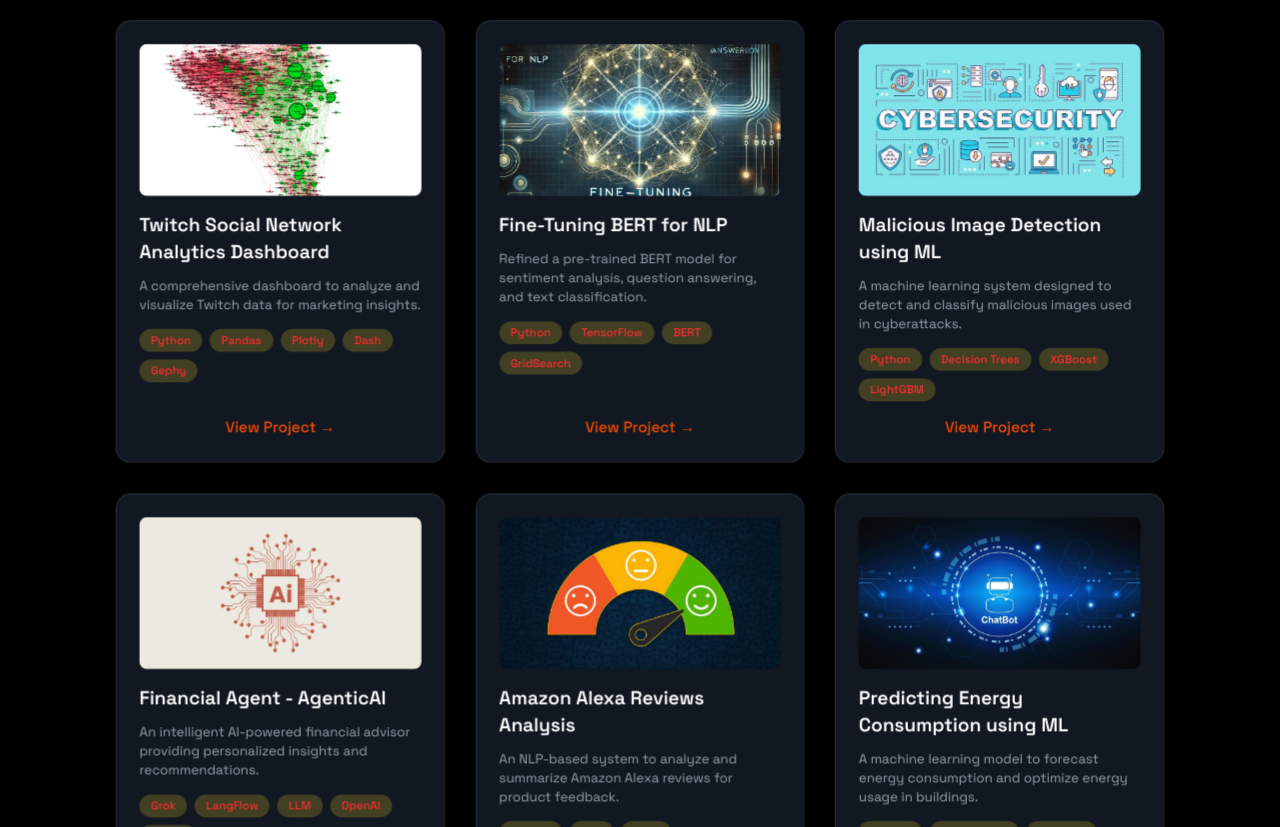
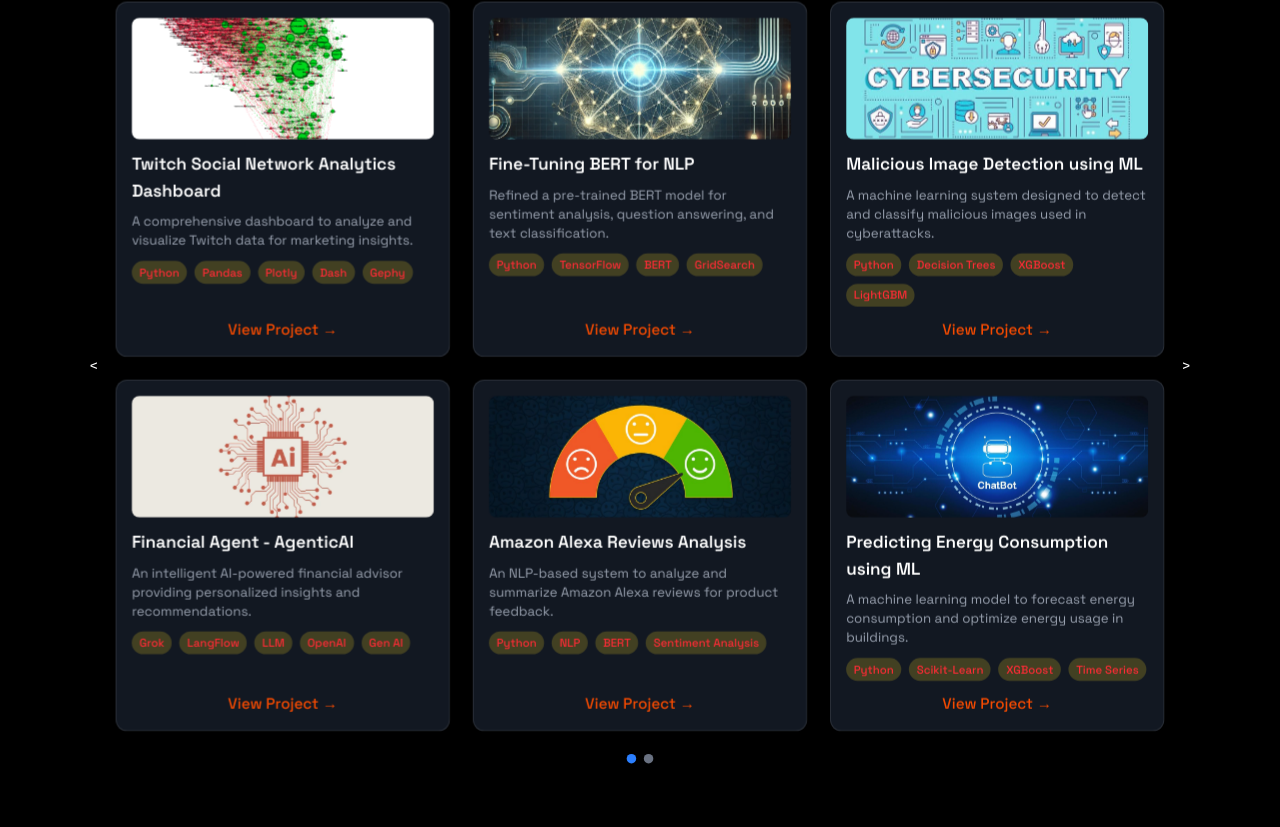
Before and after one commit to rahulsingh1397/RSAnalytics-portfolio, a React (Vite) app: page / in a window 1280 px wide. Shown: the part 2233-3060 px from the top of the page. Built offline with nearby package versions, Linux system fonts and the light colour scheme.

Commit message:
Initial commit: Upload website

```diff
--- a/src/components/sections/Projects.jsx
+++ b/src/components/sections/Projects.jsx
@@ -1,10 +1,12 @@
+import { useState } from "react";
 import { RevealOnScroll } from "../RevealOnScroll";
 import alexaImage from "../../../public/images/alexa-reviews.jpg";
 import fineTune from "../../../public/images/fine-tune.jpg.webp";
 import twitch from "../../../public/images/Partner.png";
 import maljpeg from "../../../public/images/maljpeg.jpeg";
-import agenticai from "../../../public/images/agentic.webp" ;
-import chatbot from "../../../public/images/chatbot.jpg" ;
+import agenticai from "../../../public/images/agentic.webp";
+import chatbot from "../../../public/images/chatbot.jpg";
+import placeholder from "../../../public/images/placeholder.jpg";
 
 export const Projects = () => {
   const projects = [
@@ -14,7 +16,7 @@
         "A comprehensive dashboard to analyze and visualize Twitch data for marketing insights.",
       techStack: ["Python", "Pandas", "Plotly", "Dash", "Gephy"],
       link: "#",
-      image: twitch
+      image: twitch,
     },
     {
       title: "Fine-Tuning BERT for NLP",
@@ -56,49 +58,98 @@
       link: "#",
       image: chatbot,
     },
+    // Placeholder for future projects
+    {
+      title: "Future Project 1",
+      description: "Description coming soon...",
+      techStack: ["TBD"],
+      link: "#",
+      image: placeholder,
+    },
+    {
+      title: "Future Project 2",
+      description: "Description coming soon...",
+      techStack: ["TBD"],
+      link: "#",
+      image: placeholder,
+    },
+    {
+      title: "Future Project 3",
+      description: "Description coming soon...",
+      techStack: ["TBD"],
+      link: "#",
+      image: placeholder,
+    },
+    {
+      title: "Future Project 4",
+      description: "Description coming soon...",
+      techStack: ["TBD"],
+      link: "#",
+      image: placeholder,
+    },
+    {
+      title: "Future Project 5",
+      description: "Description coming soon...",
+      techStack: ["TBD"],
+      link: "#",
+      image: placeholder,
+    },
+    {
+      title: "Future Project 6",
+      description: "Description coming soon...",
+      techStack: ["TBD"],
+      link: "#",
+      image: placeholder,
+    },
   ];
+
+  const itemsPerPage = 6;
+  const [currentPage, setCurrentPage] = useState(1);
+  const totalPages = Math.ceil(projects.length / itemsPerPage);
+
+  const paginatedProjects = projects.slice(
+    (currentPage - 1) * itemsPerPage,
+    currentPage * itemsPerPage
+  );
 
   return (
     <section
       id="projects"
-      className="min-h-screen flex items-center justify-center py-20 bg-gradient-to-br from-black-900 to-black text-white"
+      className="min-h-screen flex flex-col items-center justify-center py-20 bg-gradient-to-br from-black-900 to-black text-white"
     >
       <RevealOnScroll>
         <div className="max-w-6xl mx-auto px-6">
-          <h2 className="text-5xl md:text-7xl font-extrabold mb-6 bg-gradient-to-r from-red-800 to-orange-400 bg-clip-text text-transparent leading-tight tracking-wide text-center animate__animated animate__fadeIn">
+          <h2 className="text-5xl md:text-6xl font-extrabold mb-6 bg-gradient-to-r from-red-800 to-orange-400 bg-clip-text text-transparent leading-tight tracking-wide text-center animate__animated animate__fadeIn">
             Featured Projects
           </h2>
-          <div className="grid grid-cols-1 md:grid-cols-2 lg:grid-cols-3 gap-8">
-            {projects.map((project, index) => (
+          <div className="relative">
+            <div className="grid grid-cols-1 md:grid-cols-2 lg:grid-cols-3 gap-6">
+              {paginatedProjects.map((project, index) => (
                 <div
                   key={index}
-                className="bg-gray-800/60 backdrop-blur-lg p-6 rounded-2xl border border-white/10
-                           hover:border-blue-500/50 hover:shadow-2xl hover:scale-105 transition-all duration-300
-                           flex flex-col transform hover:translateY-4"
+                  className="bg-gray-800/60 backdrop-blur-lg p-4 rounded-xl border border-white/10 hover:border-blue-500/50 hover:shadow-xl hover:scale-105 transition-all duration-300 flex flex-col"
                 >
                   <img
                     src={project.image}
                     alt={project.title}
-                  className="w-full h-40 object-cover rounded-lg mb-4 transition-transform duration-300 ease-in-out transform hover:scale-105"
+                    className="w-full h-32 object-cover rounded-lg mb-3 transition-transform duration-300 ease-in-out transform hover:scale-105"
                   />
-                <h3 className="text-xl font-semibold text-white mb-3 animate__animated animate__fadeInUp animate__delay-1s">
+                  <h3 className="text-lg font-semibold text-white mb-2">
                     {project.title}
                   </h3>
-                <p className="text-gray-400 text-sm mb-4 animate__animated animate__fadeInUp animate__delay-1s">
+                  <p className="text-gray-400 text-sm mb-3">
                     {project.description}
                   </p>
-
-                <div className="flex flex-wrap gap-2 mb-4">
+                  <div className="flex flex-wrap gap-2 mb-3">
                     {project.techStack.map((tech, i) => (
                       <span
                         key={i}
-                      className="bg-yellow-300/20 text-red-500 text-xs font-medium px-3 py-1 rounded-full"
+                        className="bg-yellow-300/20 text-red-500 text-xs font-medium px-2 py-1 rounded-full"
                       >
                         {tech}
                       </span>
                     ))}
                   </div>
-
                   <div className="mt-auto flex justify-center">
                     <a
                       href={project.link}
@@ -110,6 +161,37 @@
                 </div>
               ))}
             </div>
+
+            {/* Left Arrow */}
+<button
+  onClick={() => setCurrentPage((prev) => Math.max(prev - 1, 1))}
+  className="absolute left-[-40px] top-1/2 transform -translate-y-1/2 text-white bg-black bg-opacity-60 rounded-full p-3 hover:bg-opacity-80 transition duration-300 ease-in-out shadow-lg"
+  disabled={currentPage === 1}
+>
+  &lt;
+</button>
+
+{/* Right Arrow */}
+<button
+  onClick={() => setCurrentPage((prev) => Math.min(prev + 1, totalPages))}
+  className="absolute right-[-40px] top-1/2 transform -translate-y-1/2 text-white bg-black bg-opacity-60 rounded-full p-3 hover:bg-opacity-80 transition duration-300 ease-in-out shadow-lg"
+  disabled={currentPage === totalPages}
+>
+  &gt;
+</button>
+          </div>
+
+          <div className="flex justify-center mt-6">
+            <div className="flex items-center justify-center space-x-2">
+              {[...Array(totalPages)].map((_, index) => (
+                <button
+                  key={index}
+                  className={`w-2.5 h-2.5 rounded-full ${currentPage === index + 1 ? 'bg-blue-500' : 'bg-gray-500'}`}
+                  onClick={() => setCurrentPage(index + 1)}
+                ></button>
+              ))}
+            </div>
+          </div>
         </div>
       </RevealOnScroll>
     </section>
```
Also changed, not shown: public/images/placeholder.jpg (added). Lines whose indentation alone changed are shown as unchanged.
